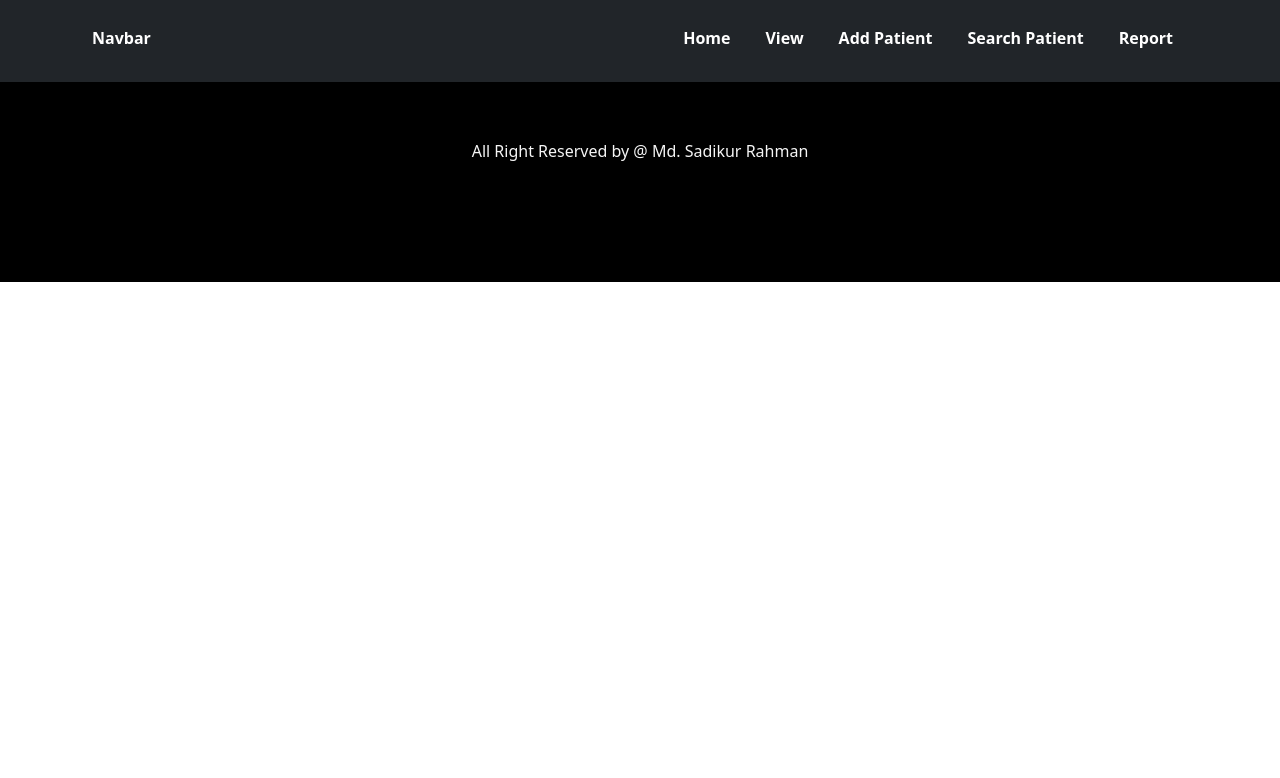
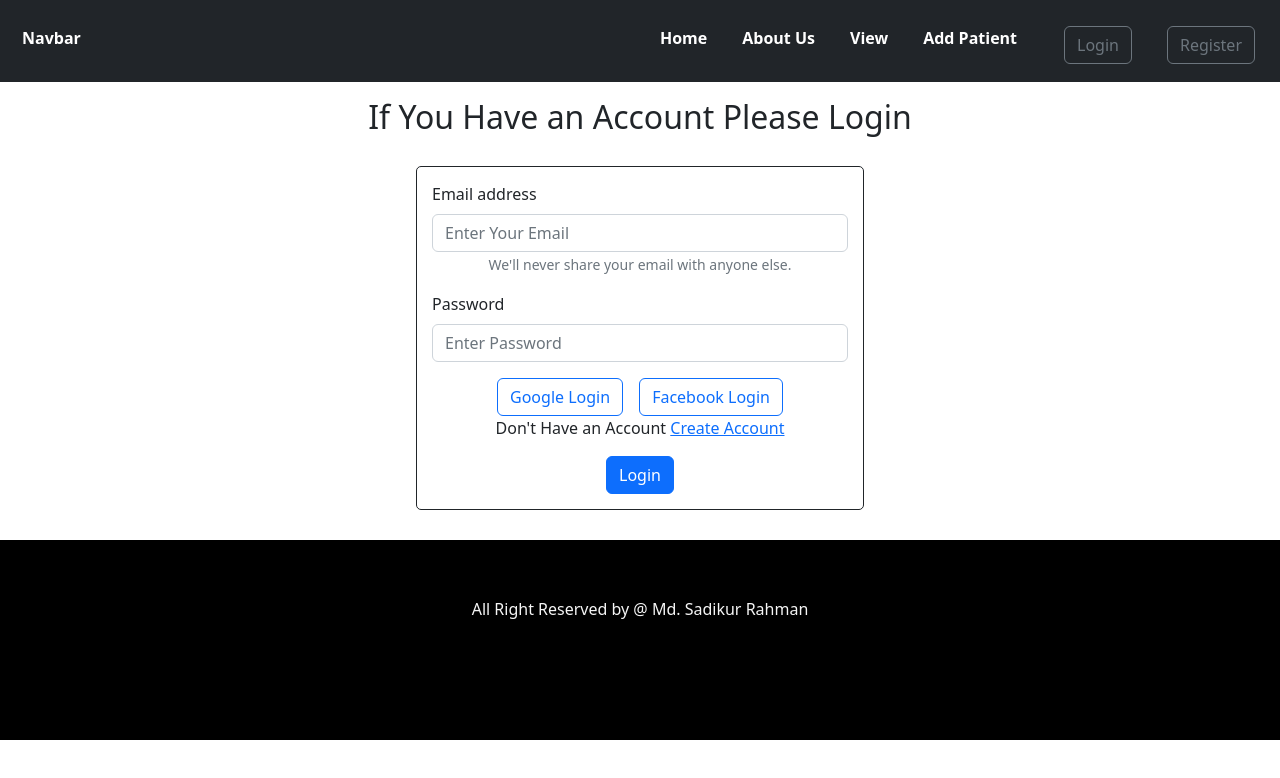
Before and after one commit to Sadik182/Patient-Management-System, a React (Create React App) app: page /login in a window 1280 px wide. Shown: the top 778 px of the page. Built offline with nearby package versions, Linux system fonts and the light colour scheme.

Commit message:
login added

```diff
--- a/src/App.js
+++ b/src/App.js
@@ -4,10 +4,10 @@ import Footer from './components/Footer/Footer';
 import Header from './components/Header/Header';
 import Home from './components/Home/Home';
 import View from './components/View/View';
-import Search from './components/Search/Search'
-import Report from './components/Report/Report'
 import AddPatient from './components/AddPatient/AddPatient';
 import Update from './components/Update/Update';
+import Login from './components/Login/Login';
+import Register from './components/Register/Register';
 
 function App() {
   return (
@@ -18,8 +18,8 @@ function App() {
       <Route path='/home' element={<Home></Home>}></Route>
       <Route path='/view' element={<View></View>}></Route>
       <Route path='/insert' element={<AddPatient></AddPatient>}></Route>
-      <Route path='/search' element={<Search></Search>}></Route>
-      <Route path='/report' element={<Report></Report>}></Route>
+      <Route path='/login' element={<Login></Login>}></Route>
+      <Route path='/register' element={<Register></Register>}></Route>
       <Route path='/update/:id' element={<Update></Update>}></Route>
      </Routes>
      <Footer></Footer>
--- a/src/components/Header/Header.js
+++ b/src/components/Header/Header.js
@@ -1,5 +1,5 @@
 import React from "react";
-import { Container, Nav, Navbar } from "react-bootstrap";
+import { Button, Container, Nav, Navbar } from "react-bootstrap";
 import { Link } from "react-router-dom";
 import './Header.css'
 
@@ -11,12 +11,17 @@ const Header = () => {
           <Navbar.Brand href="#home">Navbar</Navbar.Brand>
           <nav className="ms-auto navbar">
             <Link to="/">Home</Link>
+            <Link to="/about">About Us</Link>
             <Link to="/view">View</Link>
             <Link to="/insert">Add Patient</Link>
-            <Link to="/search">Search Patient</Link>
-            <Link to="/report">Report</Link>
           </nav>
         </Container>
+        <Link to="/login">
+          <Button variant="outline-secondary">Login</Button>
+        </Link>
+        <Link to="/register">
+          <Button variant="outline-secondary">Register</Button>
+        </Link>
       </Navbar>
     </div>
   );
--- /dev/null
+++ b/src/components/Login/Login.css
@@ -0,0 +1,11 @@
+.login_form {
+    width: 35%;
+    margin: 30px auto;
+    border: 1px solid;
+    padding: 15px;
+    border-radius: 5px;
+}
+.login_form .form-label {
+    float: left;
+
+}
--- /dev/null
+++ b/src/components/Login/Login.js
@@ -0,0 +1,35 @@
+import React from "react";
+import Button from "react-bootstrap/Button";
+import Form from "react-bootstrap/Form";
+import { Link } from "react-router-dom";
+import './Login.css'
+
+const Login = () => {
+  return (
+    <div>
+        <h2 className='my-3'>If You Have an Account Please Login</h2>
+      <Form className="login_form">
+        <Form.Group className="mb-3" controlId="formBasicEmail">
+          <Form.Label className='form-label'>Email address</Form.Label>
+          <Form.Control type="email" placeholder="Enter Your Email" />
+          <Form.Text className="text-muted">
+            We'll never share your email with anyone else.
+          </Form.Text>
+        </Form.Group>
+
+        <Form.Group className="mb-3" controlId="formBasicPassword">
+          <Form.Label>Password</Form.Label>
+          <Form.Control type="password" placeholder="Enter Password" />
+        </Form.Group>
+        <Button variant="outline-primary" className="me-3">Google Login</Button>
+        <Button variant='outline-primary'>Facebook Login</Button>
+        <p>Don't Have an Account <Link to='/register'>Create Account</Link>  </p>
+        <Button variant="primary" type="submit">
+          Login
+        </Button>
+      </Form>
+    </div>
+  );
+};
+
+export default Login;
--- /dev/null
+++ b/src/components/Register/Register.js
@@ -0,0 +1,11 @@
+import React from 'react';
+
+const Register = () => {
+    return (
+        <div>
+            <h1>This is Register</h1>
+        </div>
+    );
+};
+
+export default Register;
--- a/src/components/Report/Report.js
+++ /dev/null
@@ -1,11 +0,0 @@
-import React from 'react';
-
-const Report = () => {
-    return (
-        <div>
-            <h1>This is From Report page</h1>
-        </div>
-    );
-};
-
-export default Report;
--- a/src/components/Search/Search.js
+++ /dev/null
@@ -1,11 +0,0 @@
-import React from 'react';
-
-const Search = () => {
-    return (
-        <div>
-            <h1>This is From Search Page</h1>
-        </div>
-    );
-};
-
-export default Search;
--- a/src/components/View/View.js
+++ b/src/components/View/View.js
@@ -40,7 +40,7 @@ const View = () => {
   const handleSearch = async(e) => {
     let key = e.target.value;
     if(key) {
-      let result = await fetch(`http://localhost:5000/search=${key}`)
+      let result = await fetch(`http://localhost:5000/search/${key}`)
       result = await result.json();
       if(result) {
         setPatients(result);
```
Also changed, not shown: src/components/About/About.js (added, +11 -0 lines), src/components/Report/Report.css (deleted), src/components/Search/Search.css (deleted).
